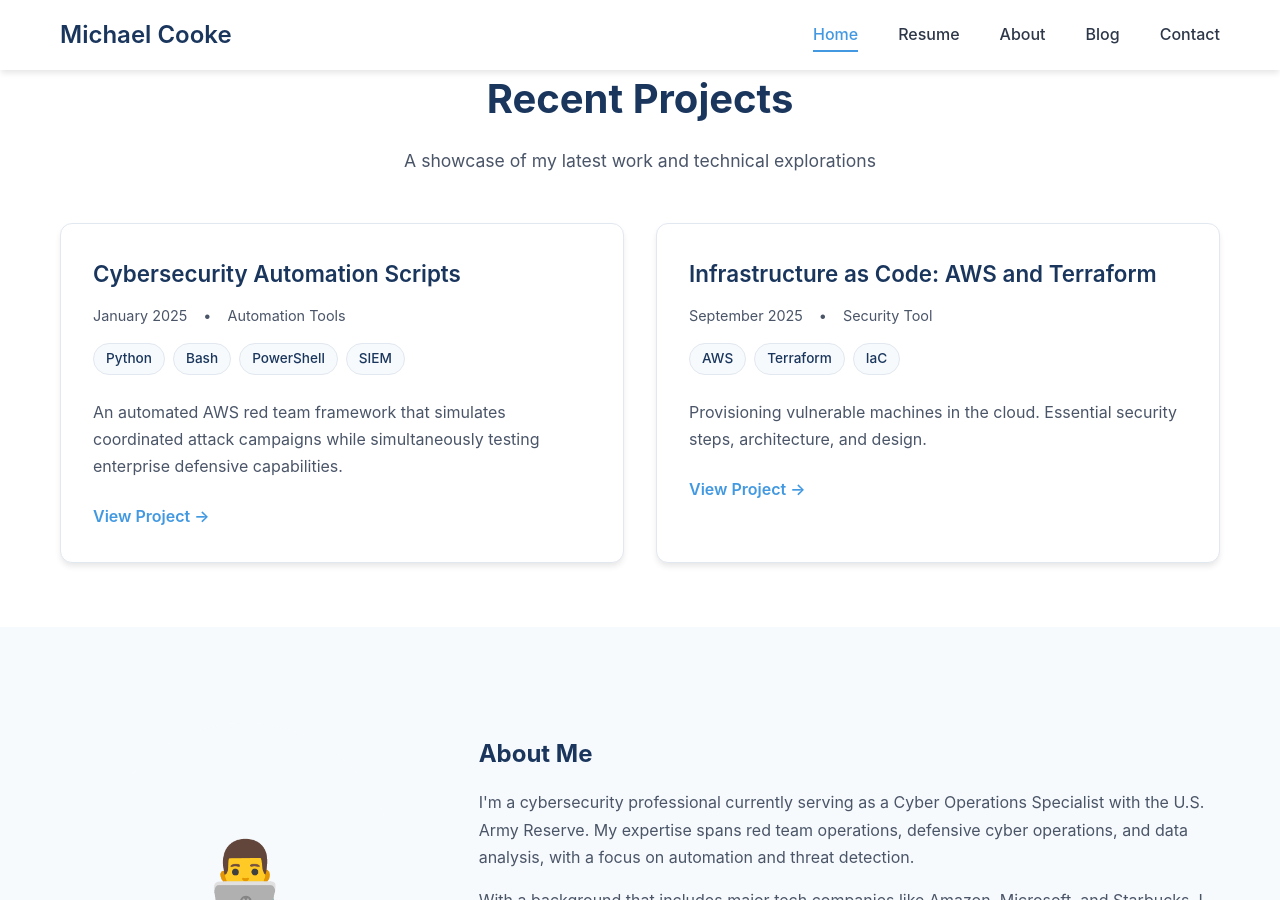
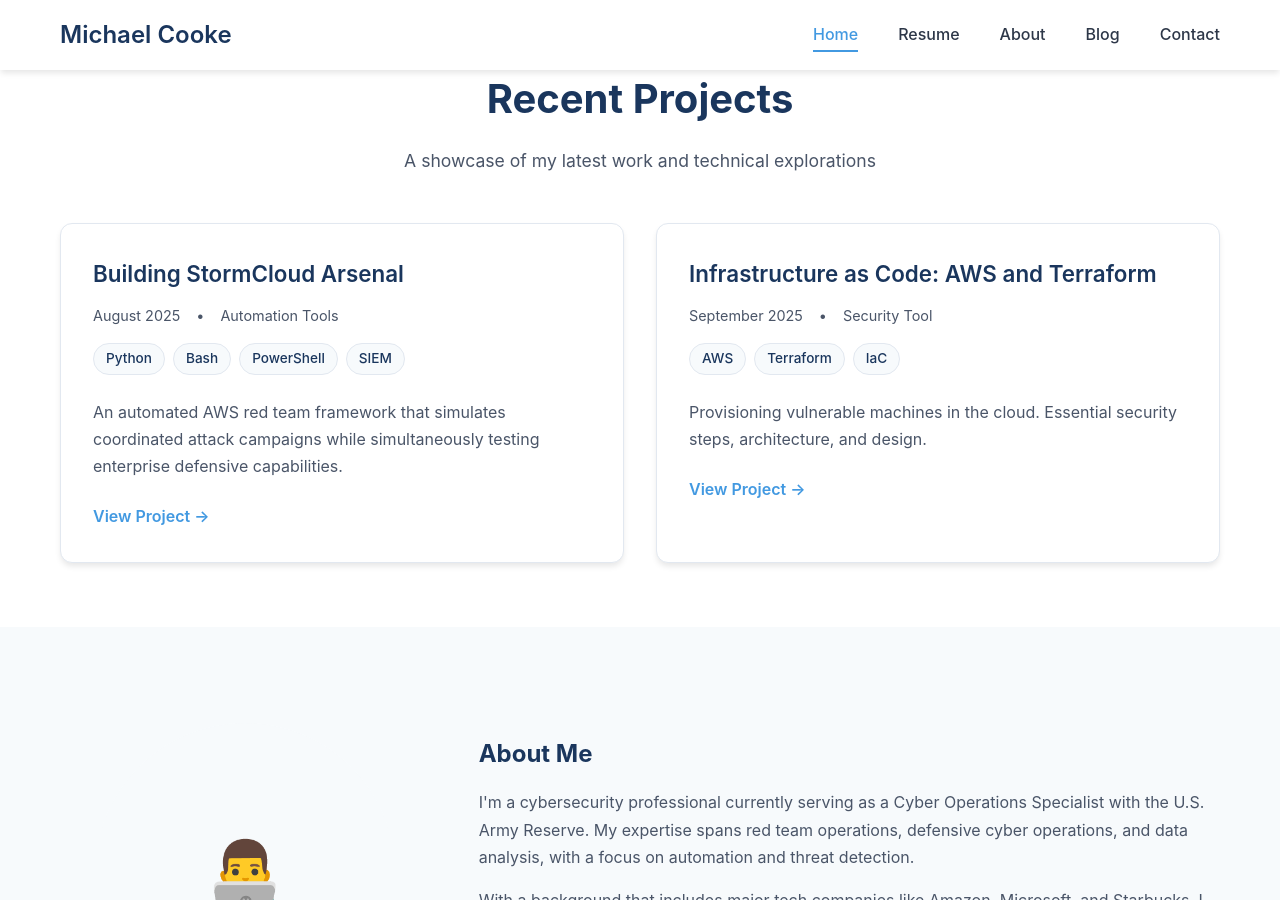
Before and after one commit to watermelondiet/watermelondiet.github.io, a Jekyll site: the page index.html, which Jekyll copies as it is, in a window 1280 px wide and 900 px high, scrolled down 575 px. Built offline with Jekyll 4.4.1, drawn with Linux system fonts in a browser that asks for light colours.

Commit message:
Update index.html

```diff
--- a/index.html
+++ b/index.html
@@ -494,9 +494,9 @@
                     <div class="blog-grid">
                         <!-- PROJECT BLOCK EXAMPLE -->
                         <article class="blog-card">
-                            <h3>Cybersecurity Automation Scripts</h3>
+                            <h3>Building StormCloud Arsenal</h3>
                             <div class="blog-meta">
-                                <span>January 2025</span>
+                                <span>August 2025</span>
                                 <span>•</span>
                                 <span>Automation Tools</span>
                             </div>
```
